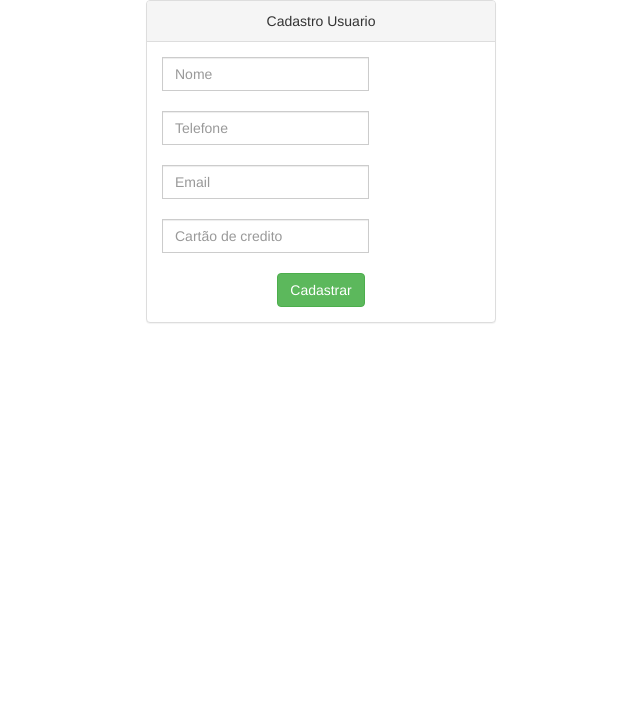
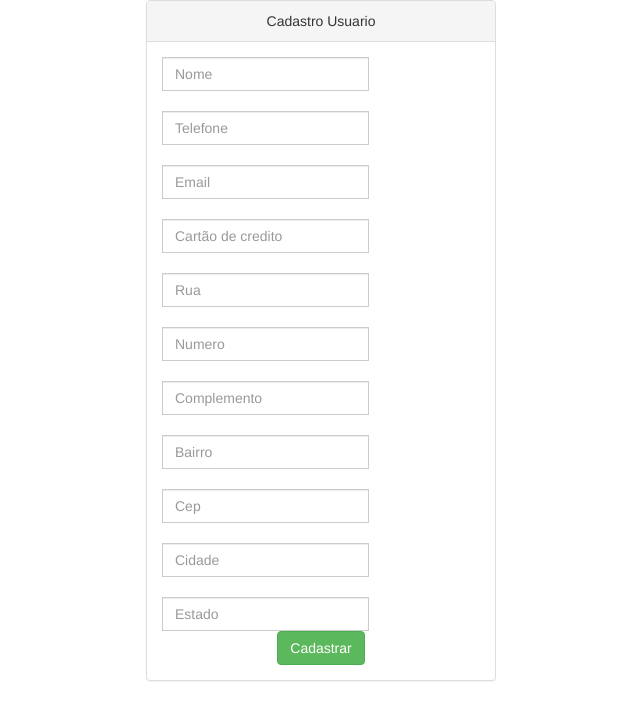
Before and after one commit to AluisioFilippiniVigolo/project_e-commerce, a PHP site: page /cadastro.php in a window 1280 px wide. Shown: the top 720 px of the page, without its empty margins (319-959 px from the left). Run offline with PHP 8.4, Linux system fonts and the light colour scheme.

Commit message:
cadastro

```diff
--- a/cadastro.php
+++ b/cadastro.php
@@ -37,6 +37,33 @@
                             <input type="text" name="cartão de credito" placeholder="Cartão de credito " class="form-control">
                         </div>
                         <br>
+                        <div class="input-group">
+                            <input type="text" name="rua" placeholder="Rua " class="form-control">
+                        </div>
+                        <br>
+                        <div class="input-group">
+                            <input type="text" name="numero" placeholder="Numero " class="form-control">
+                        </div>
+                        <br>
+                        <div class="input-group">
+                            <input type="text" name="complemento" placeholder="Complemento " class="form-control">
+                        </div>
+                        <br>
+                        <div class="input-group">
+                            <input type="text" name="bairro" placeholder="Bairro " class="form-control">
+                        </div>
+                        <br>
+                        <div class="input-group">
+                            <input type="text" name="cep" placeholder="Cep" class="form-control">
+                        </div>
+                        <br>
+                        <div class="input-group">
+                            <input type="text" name="cidade" placeholder="Cidade " class="form-control">
+                        </div>
+                        <br>
+                        <div class="input-group">
+                            <input type="text" name="estado" placeholder="Estado " class="form-control">
+                        </div>
                         <div class="text-center">
                             <button type="submit" class="btn btn-success">Cadastrar</button>
                         </div>
```
